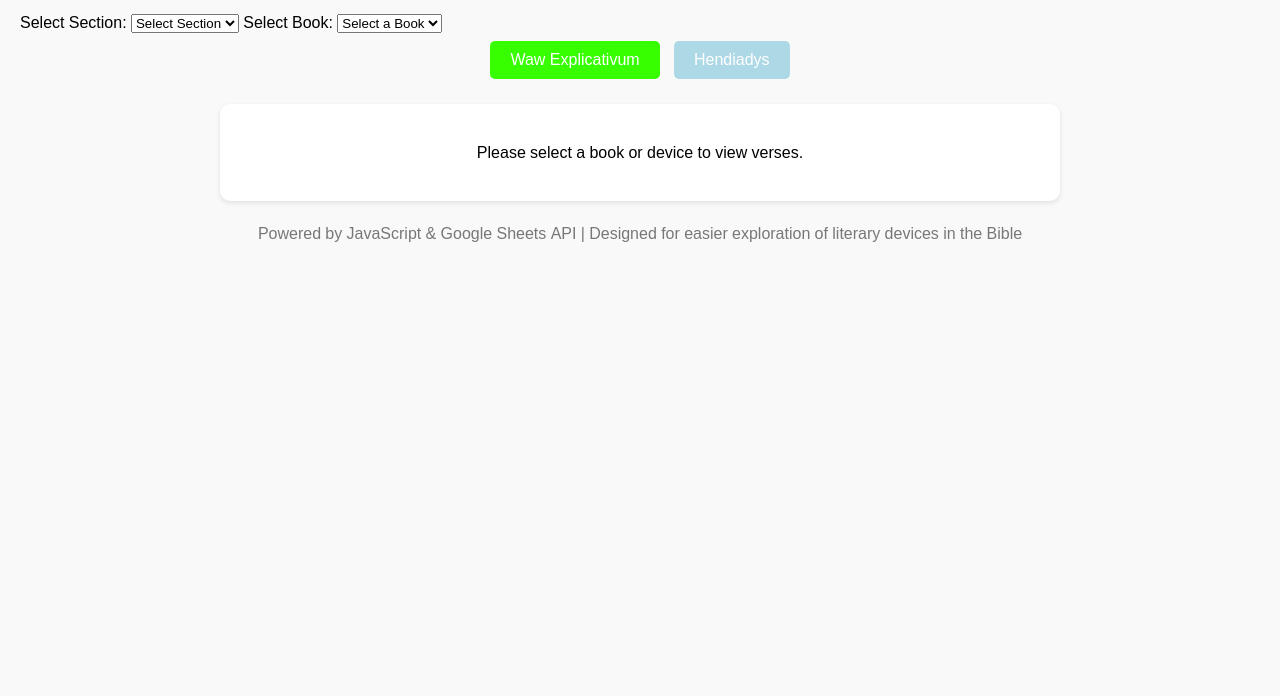
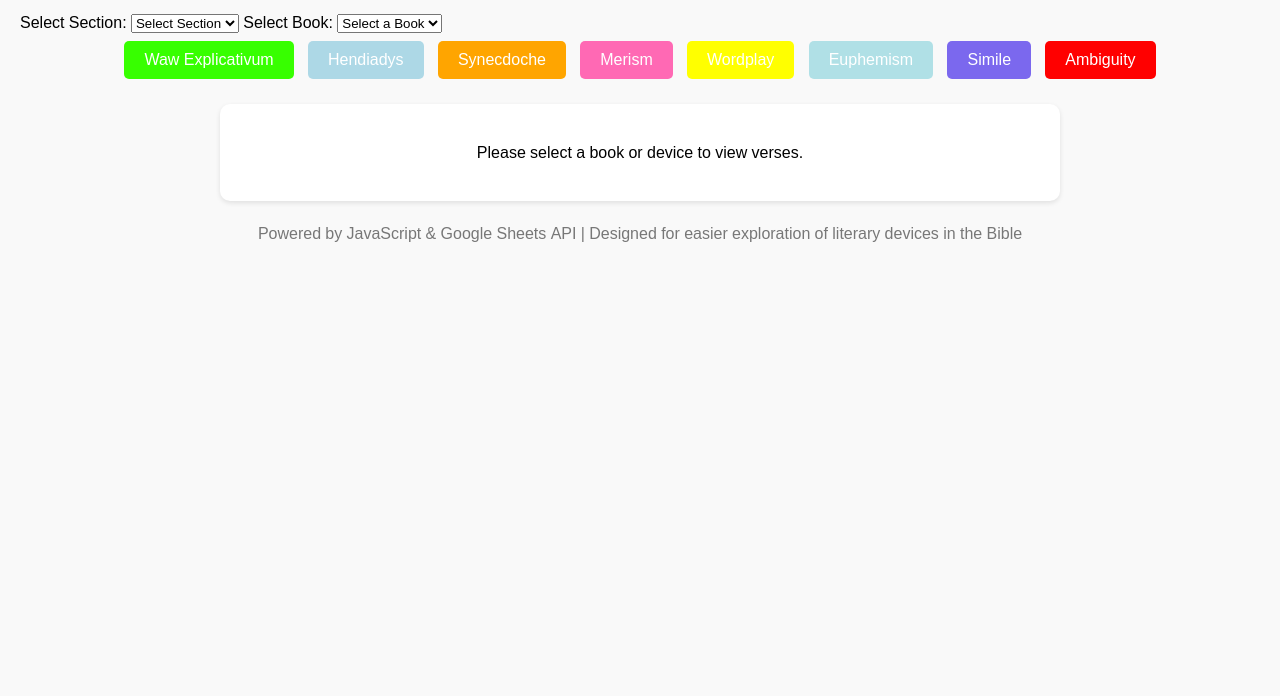
Before and after one commit to Matthewjmiller07/LiteraryBible, a plain HTML site: page index.html in a window 1280 px wide. Shown: the part 104-800 px from the top of the page. Drawn offline with Linux system fonts and the light colour scheme; no server answers.

Commit message:
added more filters

```diff
--- a/index.html
+++ b/index.html
@@ -42,10 +42,46 @@
 }
 
 .device-hendiadys {
-            background-color: lightblue;
+    background-color: #add8e6;
     color: black;
 }
 
+.device-synecdoche {
+    background-color: rgb(255, 165, 0); /* Orange */
+    color: black;
+}
+
+.device-merism {
+    background-color: rgb(255, 105, 180); /* Hot pink */
+    color: black;
+}
+
+.device-wordplay {
+    background-color: rgb(255, 255, 0); /* Yellow */
+    color: black;
+}
+
+.device-euphemism {
+    background-color: rgb(176, 224, 230); /* Powder blue */
+    color: black;
+}
+
+.device-simile {
+    background-color: rgb(123, 104, 238); /* Medium slate blue */
+    color: white;
+}
+
+.device-ambiguity {
+    background-color: rgb(255, 0, 0); /* Red-orange */
+    color: white;
+}
+
+.device-synecdoche .highlight,
+.device-merism .highlight,
+.device-wordplay .highlight,
+.device-euphemism .highlight,
+.device-simile .highlight,
+.device-ambiguity .highlight,
 .device-waw-explicativum .highlight,
 .device-hendiadys .highlight {
     font-weight: bold;
@@ -123,7 +159,12 @@
     <div class="filter-buttons">
         <button class="device-waw-explicativum" onclick="filterByDevice('waw-explicativum')">Waw Explicativum</button>
         <button class="device-hendiadys" onclick="filterByDevice('hendiadys')">Hendiadys</button>
-        <!-- More device buttons -->
+        <button class="device-synecdoche" onclick="filterByDevice('synecdoche')">Synecdoche</button>
+        <button class="device-merism" onclick="filterByDevice('merism')">Merism</button>
+        <button class="device-wordplay" onclick="filterByDevice('wordplay')">Wordplay</button>
+        <button class="device-euphemism" onclick="filterByDevice('euphemism')">Euphemism</button>
+        <button class="device-simile" onclick="filterByDevice('simile')">Simile</button>
+        <button class="device-ambiguity" onclick="filterByDevice('ambiguity')">Ambiguity</button>
     </div>
 
     <div class="verses">
@@ -143,7 +184,13 @@
 
         const deviceColors = {
             'waw-explicativum': 'device-waw-explicativum',
-            'hendiadys': 'device-hendiadys'
+            'hendiadys': 'device-hendiadys',
+            'synecdoche': 'device-synecdoche',
+            'merism': 'device-merism',
+            'wordplay': 'device-wordplay',
+            'euphemism': 'device-euphemism',
+            'simile': 'device-simile',
+            'ambiguity': 'device-ambiguity',
             // Add more devices and their corresponding classes
         };
 
```
Lines whose indentation alone changed are shown as unchanged.
